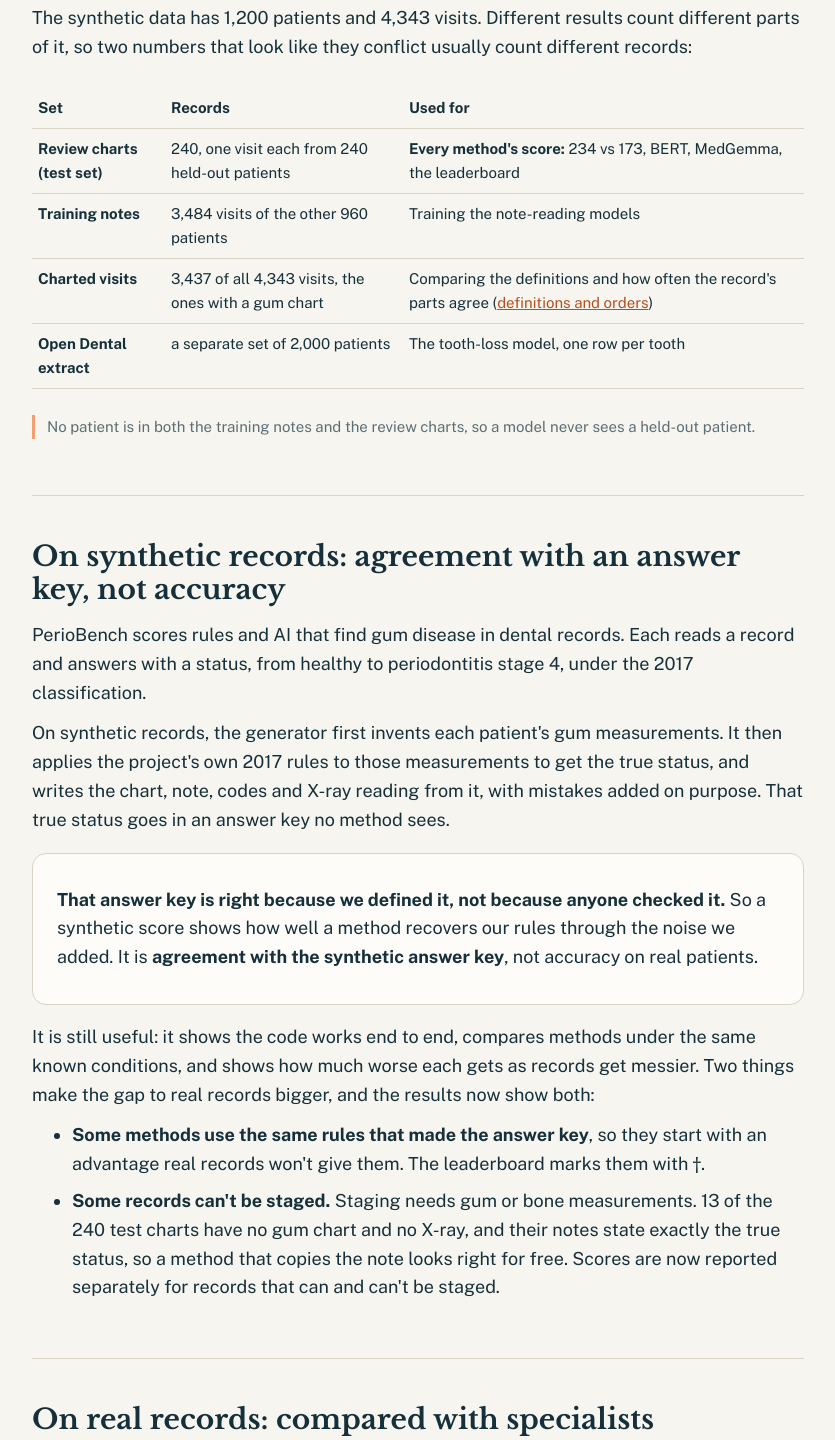
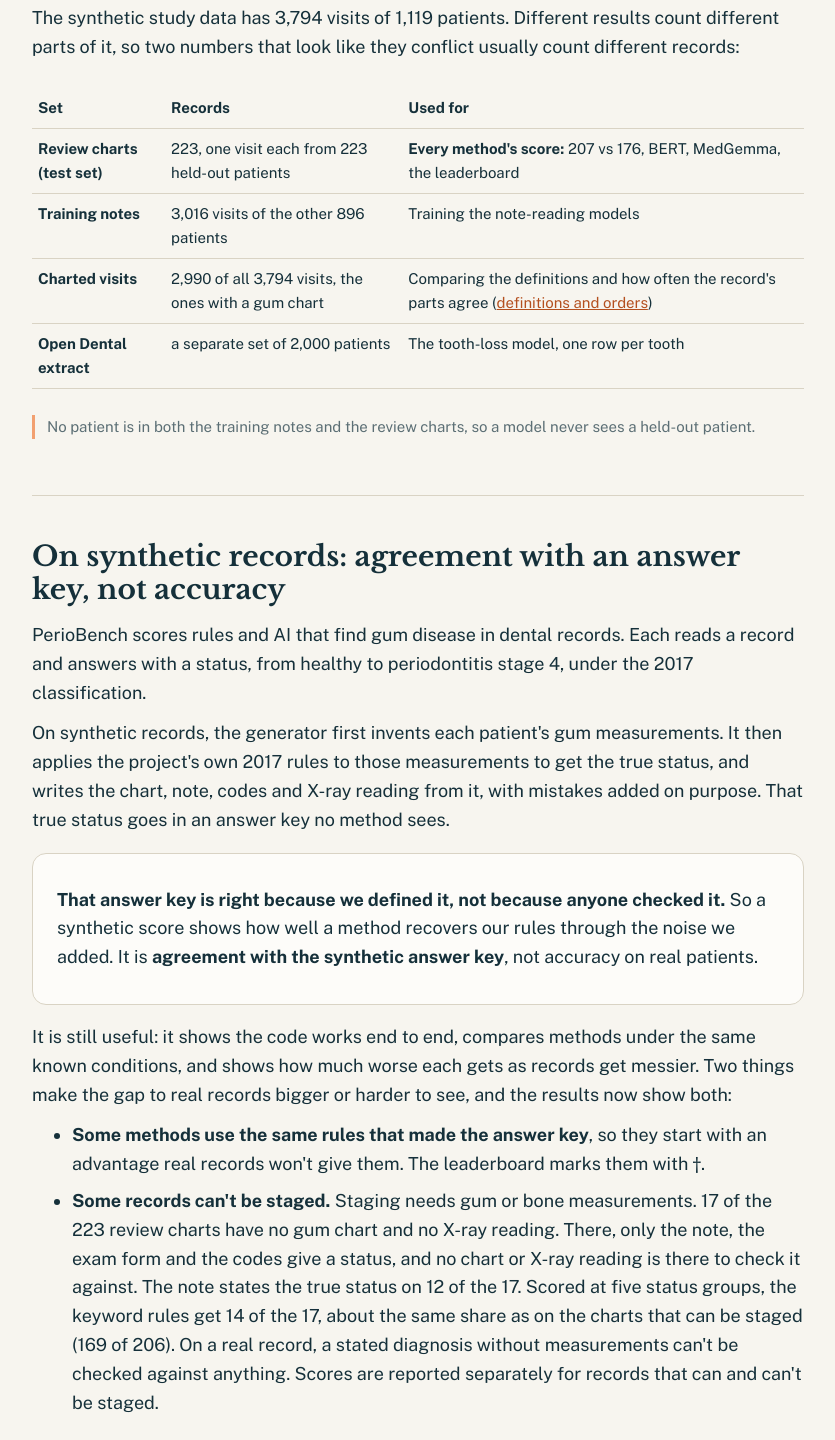
Before and after one commit to healthtransformationlab/healthtransformationlab.github.io, a plain HTML site: page scoring/index.html in a window 1280 px wide. Shown: the part 439-1879 px from the top of the page, without its empty margins (222-1057 px from the left). Drawn offline with nearby package versions, Linux system fonts and the light colour scheme.

Commit message:
Scoring and standards pages: figures from the current 223-chart results (#25)
Both pages still quoted the note set before it was rebuilt: 240 held-out
charts, 4,343 visits, "234 vs 173", 13 of 240 charts that can't be staged,
and ACES agreeing on 3,210 of 3,437 charted visits. They are the short forms
of docs/scoring.md and docs/standards.md in the project repo, updated in
healthtransformationlab/health-transformation-lab-nlp#637 (merged), and every
figure here now equals the figure there.

The passage on charts that can't be staged is rewritten, not renumbered: the
note states the true status on 12 of those 17 charts, and the keyword rules
get 14, about the same share as on the charts that can be staged.

Merged on the owner's instruction of November 15, 2026, after a trial merge
onto main at 0e23109 matched every figure to the docs on the project's main.

Co-Authored-By: Claude Fable 5.2 <noreply@anthropic.com>
Co-Authored-By: Claude Opus 5.5 <noreply@anthropic.com>
Claude-Session: https://claude.ai/code/session_01MiKEPdcJikMVwDpPWpwiPw

```diff
--- a/scoring/index.html
+++ b/scoring/index.html
@@ -51,12 +51,12 @@ th{font-weight:700}
 <main class="wrap">
   <section>
     <h2>Which records each number counts</h2>
-    <p>The synthetic data has 1,200 patients and 4,343 visits. Different results count different parts of it, so two numbers that look like they conflict usually count different records:</p>
+    <p>The synthetic study data has 3,794 visits of 1,119 patients. Different results count different parts of it, so two numbers that look like they conflict usually count different records:</p>
     <div class="scroll"><table>
       <tr><th>Set</th><th>Records</th><th>Used for</th></tr>
-      <tr><td><b>Review charts (test set)</b></td><td>240, one visit each from 240 held-out patients</td><td><b>Every method's score:</b> 234 vs 173, BERT, MedGemma, the leaderboard</td></tr>
-      <tr><td><b>Training notes</b></td><td>3,484 visits of the other 960 patients</td><td>Training the note-reading models</td></tr>
-      <tr><td><b>Charted visits</b></td><td>3,437 of all 4,343 visits, the ones with a gum chart</td><td>Comparing the definitions and how often the record's parts agree (<a href="../standards/">definitions and orders</a>)</td></tr>
+      <tr><td><b>Review charts (test set)</b></td><td>223, one visit each from 223 held-out patients</td><td><b>Every method's score:</b> 207 vs 176, BERT, MedGemma, the leaderboard</td></tr>
+      <tr><td><b>Training notes</b></td><td>3,016 visits of the other 896 patients</td><td>Training the note-reading models</td></tr>
+      <tr><td><b>Charted visits</b></td><td>2,990 of all 3,794 visits, the ones with a gum chart</td><td>Comparing the definitions and how often the record's parts agree (<a href="../standards/">definitions and orders</a>)</td></tr>
       <tr><td><b>Open Dental extract</b></td><td>a separate set of 2,000 patients</td><td>The tooth-loss model, one row per tooth</td></tr>
     </table></div>
     <p class="note">No patient is in both the training notes and the review charts, so a model never sees a held-out patient.</p>
@@ -66,10 +66,10 @@ th{font-weight:700}
     <p>PerioBench scores rules and AI that find gum disease in dental records. Each reads a record and answers with a status, from healthy to periodontitis stage 4, under the 2017 classification.</p>
     <p>On synthetic records, the generator first invents each patient's gum measurements. It then applies the project's own 2017 rules to those measurements to get the true status, and writes the chart, note, codes and X-ray reading from it, with mistakes added on purpose. That true status goes in an answer key no method sees.</p>
     <div class="card"><p><b>That answer key is right because we defined it, not because anyone checked it.</b> So a synthetic score shows how well a method recovers our rules through the noise we added. It is <b>agreement with the synthetic answer key</b>, not accuracy on real patients.</p></div>
-    <p>It is still useful: it shows the code works end to end, compares methods under the same known conditions, and shows how much worse each gets as records get messier. Two things make the gap to real records bigger, and the results now show both:</p>
+    <p>It is still useful: it shows the code works end to end, compares methods under the same known conditions, and shows how much worse each gets as records get messier. Two things make the gap to real records bigger or harder to see, and the results now show both:</p>
     <ul>
       <li><b>Some methods use the same rules that made the answer key</b>, so they start with an advantage real records won't give them. The leaderboard marks them with †.</li>
-      <li><b>Some records can't be staged.</b> Staging needs gum or bone measurements. 13 of the 240 test charts have no gum chart and no X-ray, and their notes state exactly the true status, so a method that copies the note looks right for free. Scores are now reported separately for records that can and can't be staged.</li>
+      <li><b>Some records can't be staged.</b> Staging needs gum or bone measurements. 17 of the 223 review charts have no gum chart and no X-ray reading. There, only the note, the exam form and the codes give a status, and no chart or X-ray reading is there to check it against. The note states the true status on 12 of the 17. Scored at five status groups, the keyword rules get 14 of the 17, about the same share as on the charts that can be staged (169 of 206). On a real record, a stated diagnosis without measurements can't be checked against anything. Scores are reported separately for records that can and can't be staged.</li>
     </ul>
   </section>
   <section>
```
Also changed, not shown: standards/index.html (+6 -6 lines).
